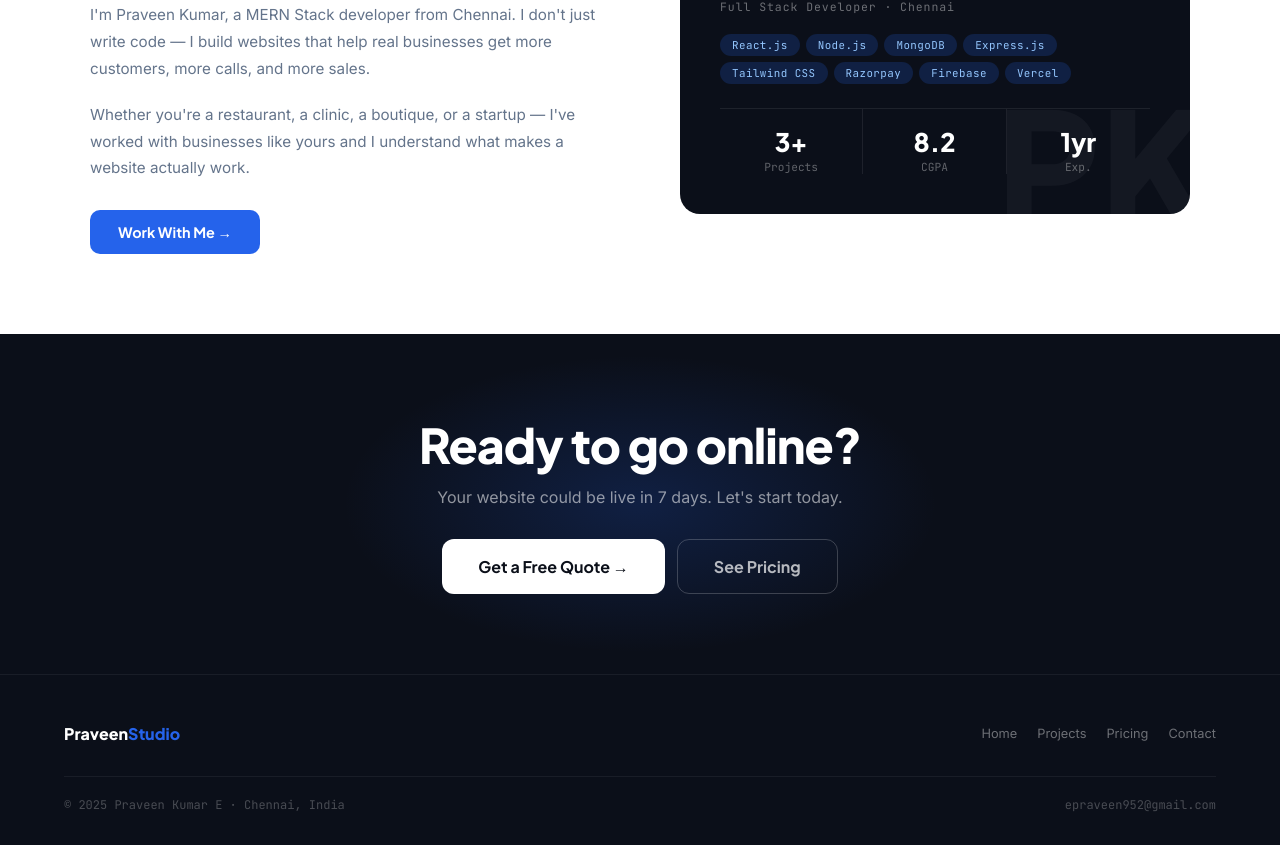
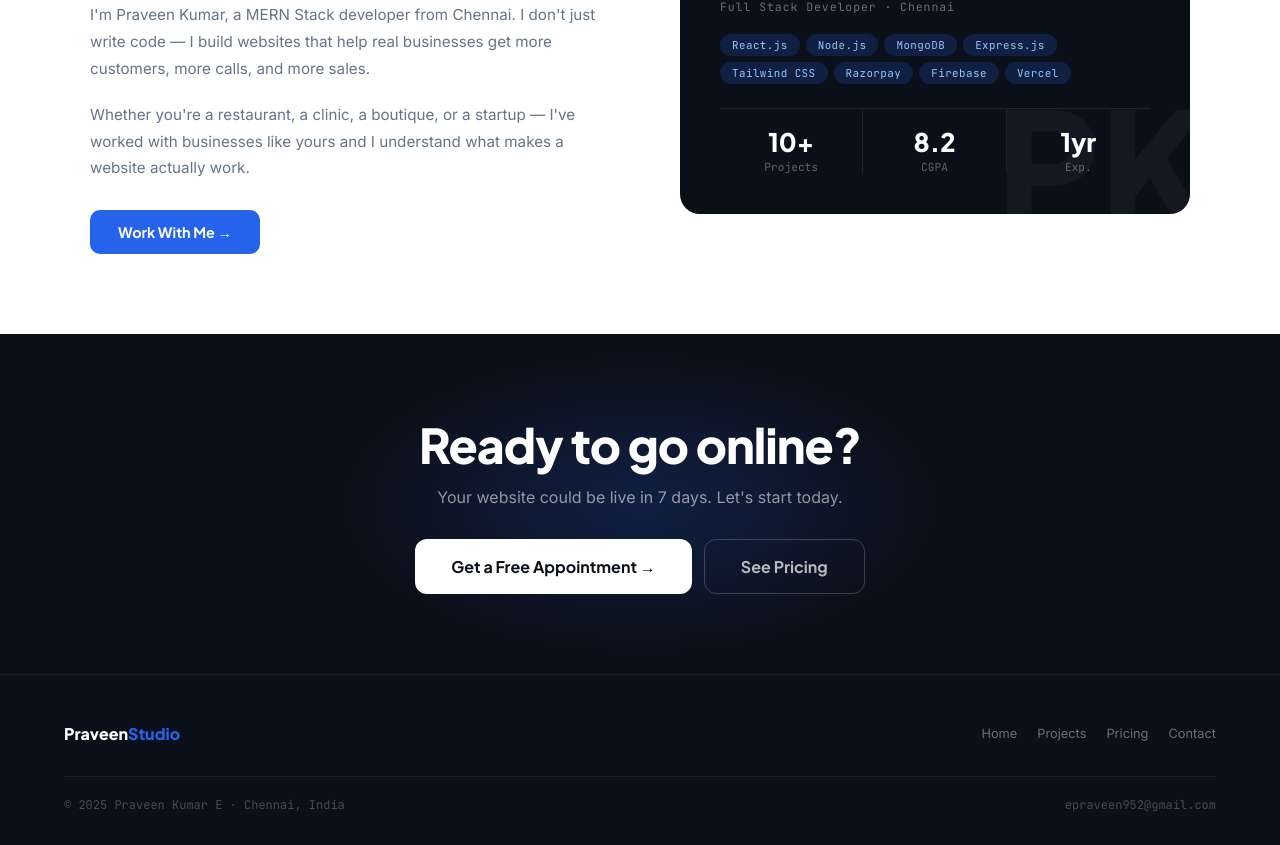
Before and after one commit to praveen-analyze/myportfolio, a React (Vite) app in the folder client/: page / in a window 1280 px wide. Shown: the part 1959-2804 px from the top of the page. Built offline with nearby package versions, Linux system fonts and the light colour scheme; no server answers.

Commit message:
Update home page content and design

```diff
--- a/client/src/pages/Home.jsx
+++ b/client/src/pages/Home.jsx
@@ -173,7 +173,7 @@ export default function Home() {
             </div>
             <div className="about-stats">
               <div className="about-stat">
-                <div className="about-stat-val">3+</div>
+                <div className="about-stat-val">10+</div>
                 <div className="about-stat-lbl">Projects</div>
               </div>
               <div className="about-stat">
@@ -194,7 +194,7 @@ export default function Home() {
         <h2 className="cta-banner-h">Ready to go online?</h2>
         <p className="cta-banner-p">Your website could be live in 7 days. Let's start today.</p>
         <div className="cta-banner-actions">
-          <Link className="btn btn-white btn-lg" to="/contact">Get a Free Quote →</Link>
+          <Link className="btn btn-white btn-lg" to="/contact">Get a Free Appointment →</Link>
           <Link
             className="btn btn-lg"
             style={{
```
